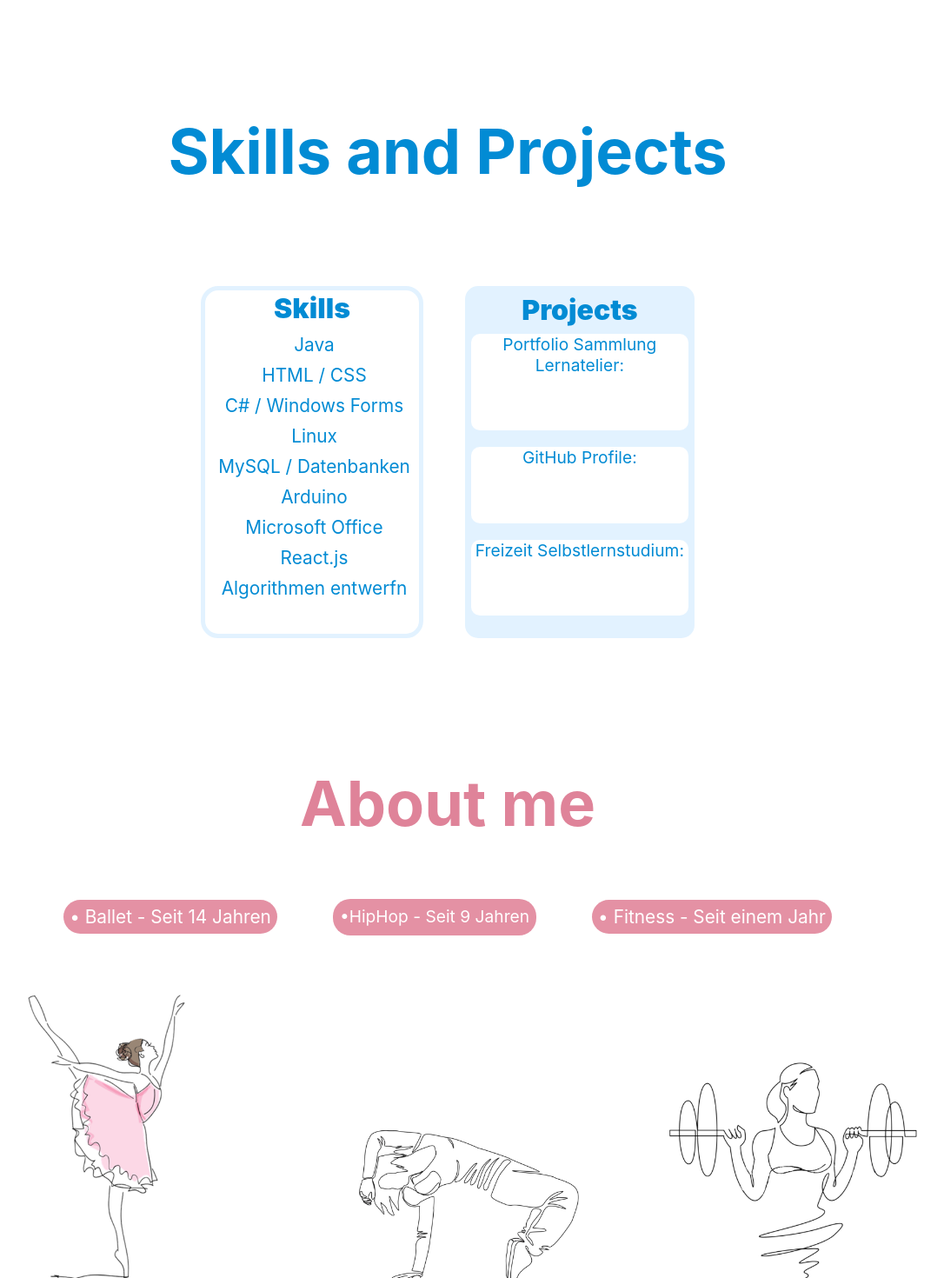
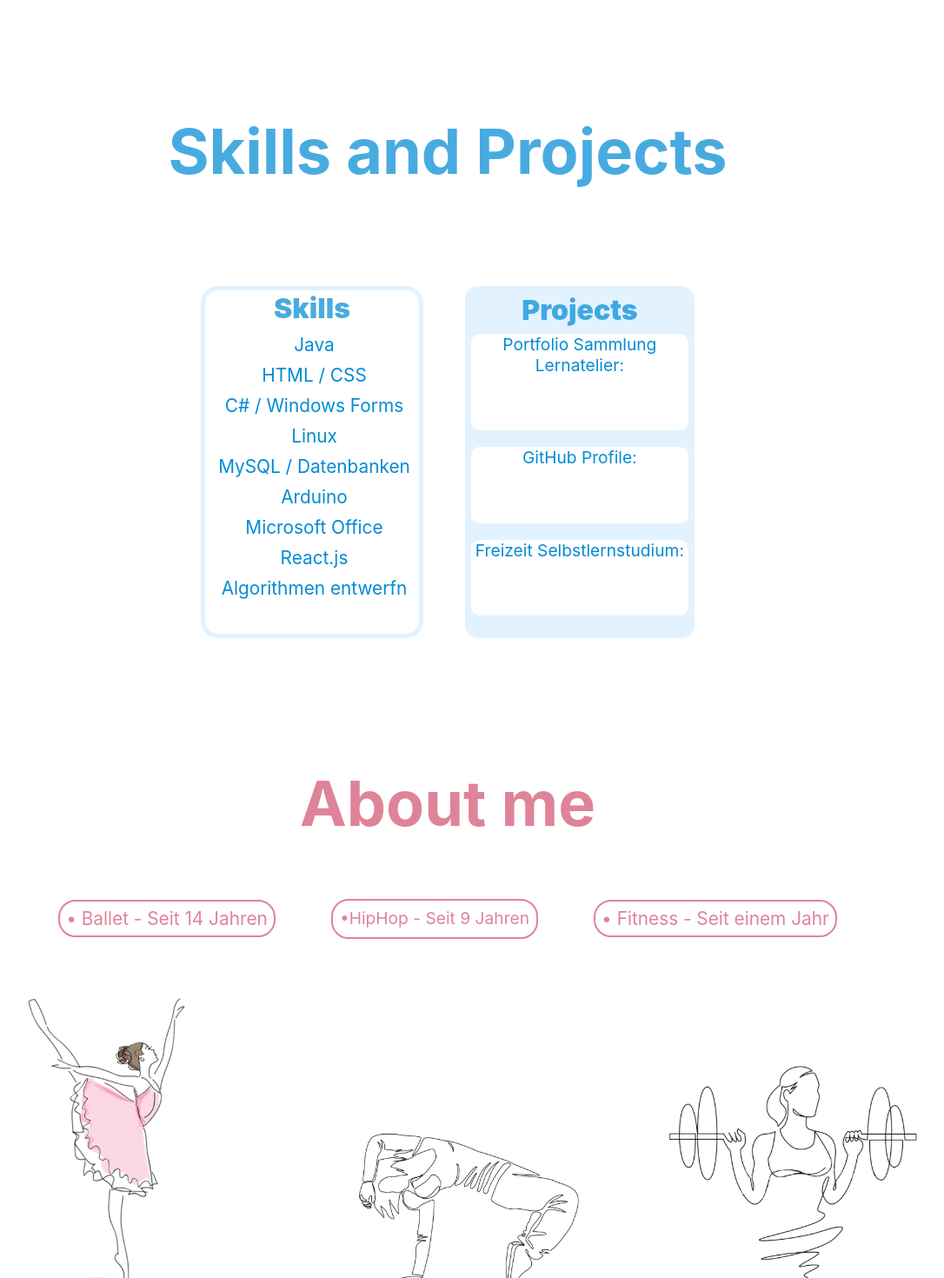
Before and after one commit to marianives/marianivesgallo.ch, a React app: page / in a window 1280 px wide. Shown: the part 1700-3170 px from the top of the page at 87% size, without its empty margins (125-1211 px from the left). Built offline with nearby package versions, Linux system fonts and the light colour scheme; some icons are missing.

Commit message:
changes in color

```diff
--- a/src/App.css
+++ b/src/App.css
@@ -44,7 +44,7 @@
 
 .titlesprachen {
   font-size: 2rem;
-  color: #028bd4;
+  color: #028ad4b8;
   margin-bottom: 1px;
   margin-top: 1px;
   font-weight: 900;
@@ -52,7 +52,7 @@
 
 .titlesprachenn {
   font-size: 2rem;
-  color: #028bd4;
+  color: #028ad4b8;
   margin-bottom: 1px;
   margin-top: 1px;
   font-weight: 900;
@@ -123,7 +123,7 @@
 
 .titelgit {
   align-self: center;
-  color: #E2C9D1;
+  color: rgb(250, 154, 170);
   font-size: 4.5rem;
   margin-top: 10rem;
   margin-bottom: none;
@@ -145,8 +145,8 @@
 }
 
 .hobbyname {
-  background-color: #e491a4;
-  color: white;
+  border: 2px solid #df8399;
+  color: #df8399;
   padding: 7px;
   border-radius: 20px;
   font-size: 1.3rem;
@@ -155,8 +155,8 @@
 }
 
 .hobbynamehh {
-  background-color: #e491a4;
-  color: white;
+  border: 2px solid #df8399;
+  color: #df8399;
   padding: 8px;
   border-radius: 20px;
   font-size: 1.2rem;
@@ -202,7 +202,7 @@
 
 .titelSP {
   align-self: center;
-  color: #028bd4;
+  color: #028ad4b8;
   font-size: 4.5rem;
   margin-top: 1rem;
   margin-bottom: 7rem;
@@ -222,7 +222,7 @@
 }
 
 .linkedin {
-  font-size: 8rem;
+  font-size: 7rem;
   margin-right: 6rem;
   color: pink;
   text-decoration: none;
@@ -243,7 +243,7 @@
 }
 
 .email {
-  font-size: 9rem;
+  font-size: 8rem;
   margin-right: 6rem;
   color: pink;
   text-decoration: none;
@@ -257,7 +257,7 @@
 
 .bewerbung {
   color: pink;
-  font-size: 8rem;
+  font-size: 7rem;
   text-decoration: none;
 
 }
```
